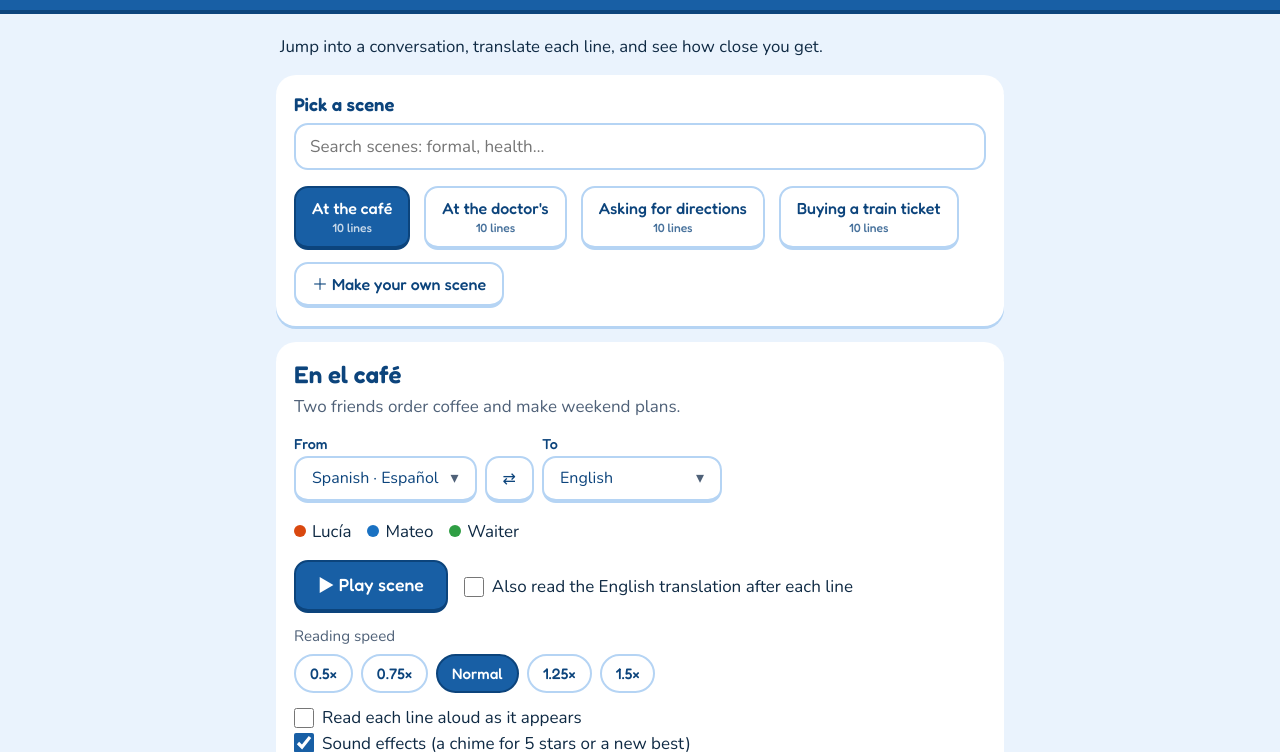
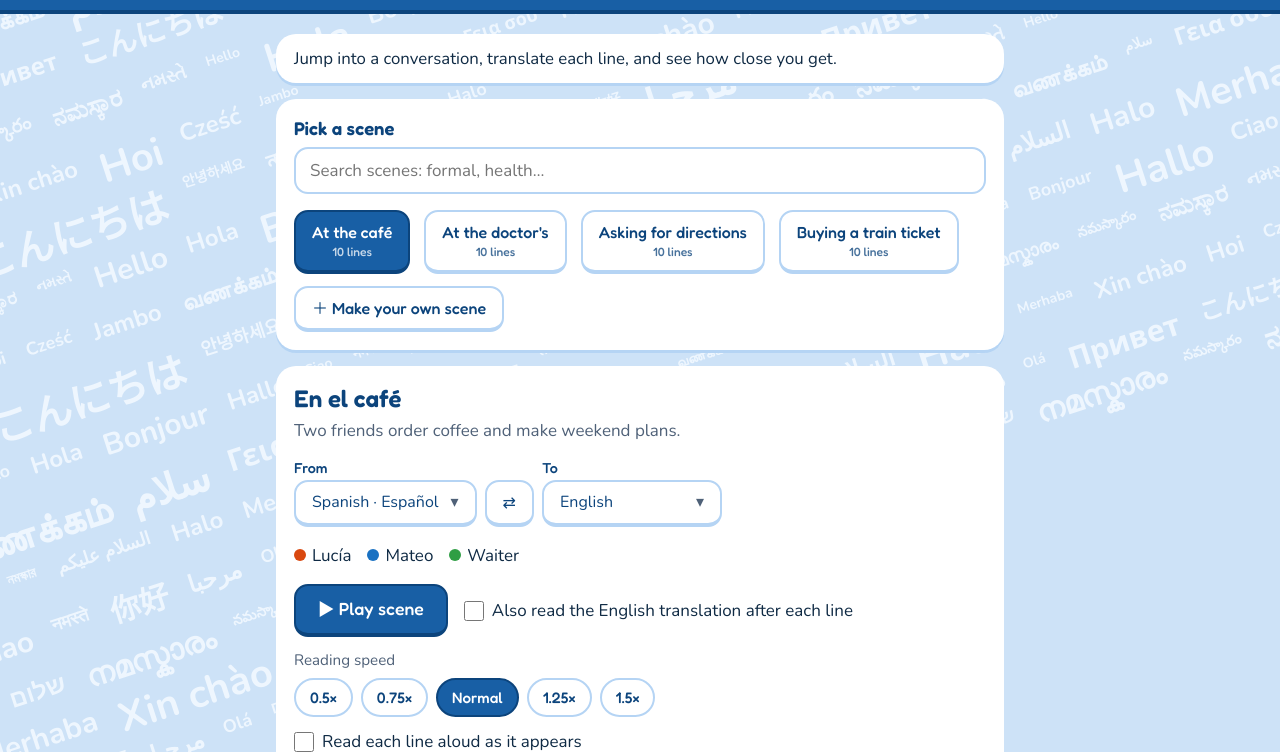
Before and after one commit to nirajvs101/scene-translator, a plain HTML site: page index.html in a window 1280 px wide. Shown: the part 45-797 px from the top of the page. Drawn offline with nearby package versions, Linux system fonts and the light colour scheme.

Commit message:
Deploy app from course repo commit 9d9fe2d

```diff
--- /dev/null
+++ b/greeting-wall.js
@@ -0,0 +1,56 @@
+// The page background: "hello" in every language the app supports, tilted
+// and packed edge to edge in a color just lighter than the page. It is only
+// decoration, so it sits behind everything, ignores clicks, and is hidden from
+// screen readers.
+
+const GREETINGS = [
+  "Hello", "Hola", "Bonjour", "Hallo", "Ciao", "नमस्ते", "你好", "مرحبا", "Olá", "Привет",
+  "こんにちは", "안녕하세요", "নমস্কার", "السلام علیکم", "Halo", "Merhaba", "Xin chào", "Hoi",
+  "Cześć", "Jambo", "வணக்கம்", "سلام", "Γεια σου", "Hej", "שלום", "നമസ്കാരം", "నమస్కారం", "ನಮಸ್ಕಾರ", "નમસ્તે",
+];
+const GREETING_SIZES = [14, 18, 24, 30, 40];
+// Roughly how much room one word takes, used to fill the screen without
+// adding far more words than can be seen.
+const AREA_PER_GREETING = 3200;
+const MAX_GREETINGS = 3000;
+
+// The same "random" sizes on every visit, so the background never jumps.
+function seededRandom(seed) {
+  let state = seed;
+  return () => {
+    state = (state * 9301 + 49297) % 233280;
+    return state / 233280;
+  };
+}
+
+// The tilted square is 1.5 times the screen's longer side, enough to cover
+// every corner after tilting. It's sized from the whole screen, not the
+// window, so making the window bigger or turning a phone never shows an edge.
+function greetingsNeeded(width, height) {
+  const side = 1.5 * Math.max(width, height);
+  return Math.min(MAX_GREETINGS, Math.ceil((side * side) / AREA_PER_GREETING));
+}
+
+function buildGreetingWall(count) {
+  const layer = document.createElement("div");
+  layer.className = "greeting-wall";
+  layer.setAttribute("aria-hidden", "true");
+  const words = document.createElement("div");
+  words.className = "greeting-wall-words";
+  const random = seededRandom(7);
+  for (let index = 0; index < count; index++) {
+    const word = document.createElement("span");
+    word.textContent = GREETINGS[index % GREETINGS.length];
+    word.style.fontSize = `${GREETING_SIZES[Math.floor(random() * GREETING_SIZES.length)]}px`;
+    words.append(word);
+  }
+  layer.append(words);
+  return layer;
+}
+
+function showGreetingWall() {
+  const count = greetingsNeeded(window.screen.width || window.innerWidth, window.screen.height || window.innerHeight);
+  document.body.prepend(buildGreetingWall(count));
+}
+
+showGreetingWall();
--- a/index.html
+++ b/index.html
@@ -7,7 +7,7 @@
     <link rel="preconnect" href="https://fonts.googleapis.com" />
     <link rel="preconnect" href="https://fonts.gstatic.com" crossorigin />
     <link href="https://fonts.googleapis.com/css2?family=Fredoka:wght@500;600&family=Nunito:wght@400;600;700&display=swap" rel="stylesheet" />
-    <link rel="stylesheet" href="style.css?v=5d037822" />
+    <link rel="stylesheet" href="style.css?v=d6ca1383" />
   </head>
   <body>
     <header class="top-bar">
@@ -217,6 +217,7 @@
     <script src="ai-voices.js?v=d98d6ba9"></script>
     <script src="speak.js?v=7a1449b4"></script>
     <script src="ai-grader.js?v=63b75eda"></script>
+    <script src="greeting-wall.js?v=318cf35c"></script>
     <script src="celebrate.js?v=2b96e805"></script>
     <script src="practice.js?v=b65f9c3f"></script>
     <script src="app.js?v=aa6f4a33"></script>
--- a/style.css
+++ b/style.css
@@ -1,5 +1,8 @@
 :root {
   --background: #eaf3fd;
+  /* The page behind the cards, a shade darker so the light greetings show. */
+  --page-background: #cde2f7;
+  --greeting: #eef6fe;
   --card: #ffffff;
   --text: #0f2a44;
   --muted: #4f6178;
@@ -25,9 +28,36 @@
 
 body {
   margin: 0;
-  background: var(--background);
+  background: var(--page-background);
   color: var(--text);
   font: 17px/1.5 var(--body-font);
+}
+
+/* "Hello" in every language, tilted behind everything (greeting-wall.js). */
+.greeting-wall {
+  position: fixed;
+  inset: 0;
+  z-index: -1;
+  overflow: hidden;
+  pointer-events: none;
+  user-select: none;
+}
+
+.greeting-wall-words {
+  position: absolute;
+  left: 50%;
+  top: 50%;
+  width: 150vmax;
+  height: 150vmax;
+  transform: translate(-50%, -50%) rotate(-18deg);
+  display: flex;
+  flex-wrap: wrap;
+  align-content: flex-start;
+  gap: 6px 22px;
+  color: var(--greeting);
+  font-weight: 700;
+  line-height: 1.2;
+  white-space: nowrap;
 }
 
 .top-bar {
@@ -51,9 +81,14 @@ main {
   font: 600 1.6rem/1.2 var(--display-font);
 }
 
+/* A white bubble, like the cards, so it reads clearly over the greeting wall. */
 .tagline {
-  margin: 20px 4px 0;
+  margin: 20px 0 0;
+  padding: 12px 18px;
   font-size: 1.05rem;
+  background: var(--card);
+  border-radius: 20px;
+  box-shadow: 0 3px 0 var(--border);
 }
 
 .scene-info {
@@ -768,7 +803,9 @@ button.prompt-button.primary {
   margin: 0 0 12px;
   padding: 12px 14px;
   border-radius: 14px;
-  background: var(--accent-soft);
+  /* White, so it stands out from the page behind it. */
+  background: var(--card);
+  box-shadow: 0 3px 0 var(--border);
   animation: card-enter 0.3s cubic-bezier(0.2, 0.8, 0.2, 1);
 }
 
```
